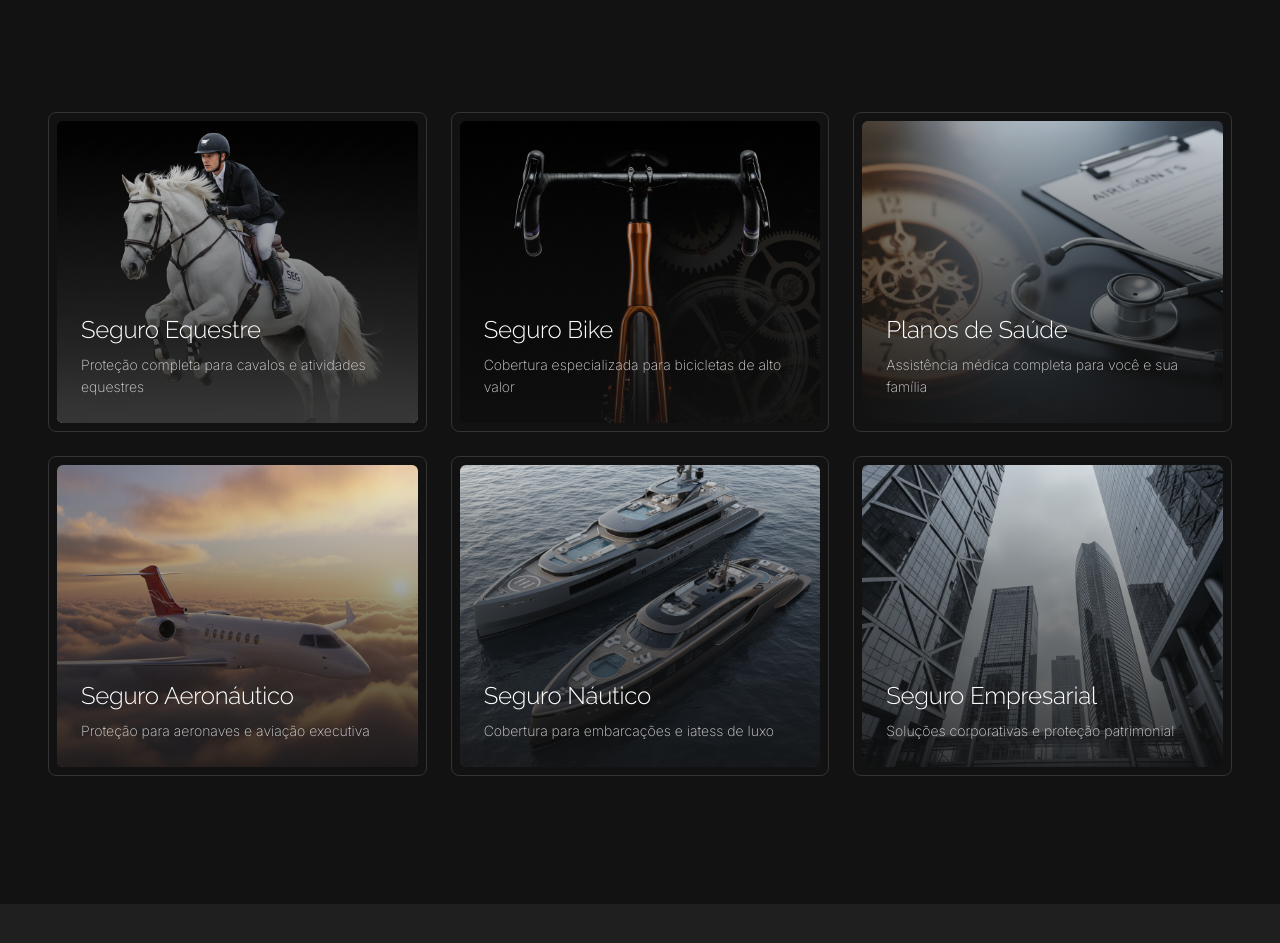
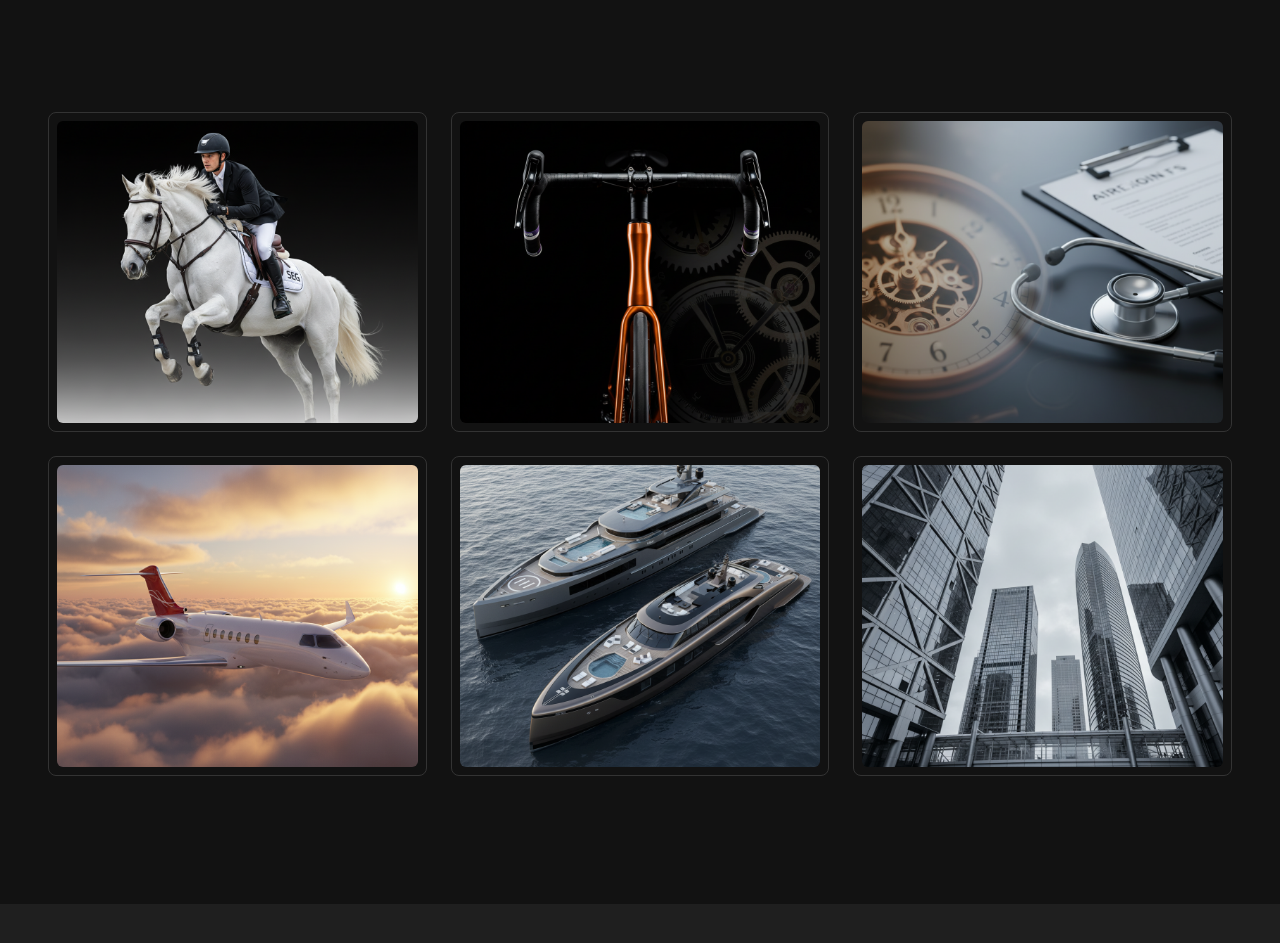
Before and after one commit to 0xdisruptivo710/lifeplans, a React (Vite) app: page / in a window 1280 px wide. Shown: the part 2340-3283 px from the top of the page. Built offline with nearby package versions, Linux system fonts and the light colour scheme; the HTML template or start-up script is replaced by a standard one.

Commit message:
Remove text from insurance grid
Keep only images and glow effect in InsuranceCategories grid by removing titles and descriptions, preserving image visuals and hover glow.

```diff
--- a/src/components/InsuranceCategories.tsx
+++ b/src/components/InsuranceCategories.tsx
@@ -65,22 +65,6 @@ const InsuranceCategories = () => {
                     alt={category.title}
                     className="w-full h-full object-cover transition-transform duration-700 group-hover:scale-110"
                   />
-
-                  {/* Overlay Gradient */}
-                  <div className="absolute inset-0 bg-gradient-to-t from-black-primary via-black-primary/60 to-transparent opacity-80 group-hover:opacity-90 transition-opacity duration-300" />
-
-                  {/* Content */}
-                  <div className="absolute bottom-0 left-0 right-0 p-6">
-                    <h3 className="text-white text-2xl font-raleway font-light mb-2 group-hover:text-gold-accent transition-colors duration-300">
-                      {category.title}
-                    </h3>
-                    <p className="text-gray-light font-extralight text-sm leading-relaxed">
-                      {category.description}
-                    </p>
-                  </div>
-
-                  {/* Corner Accent */}
-                  <div className="absolute top-4 right-4 w-12 h-12 border-t border-r border-gold-accent opacity-0 group-hover:opacity-100 transition-opacity duration-500" />
                 </div>
               </div>
             </div>
```
